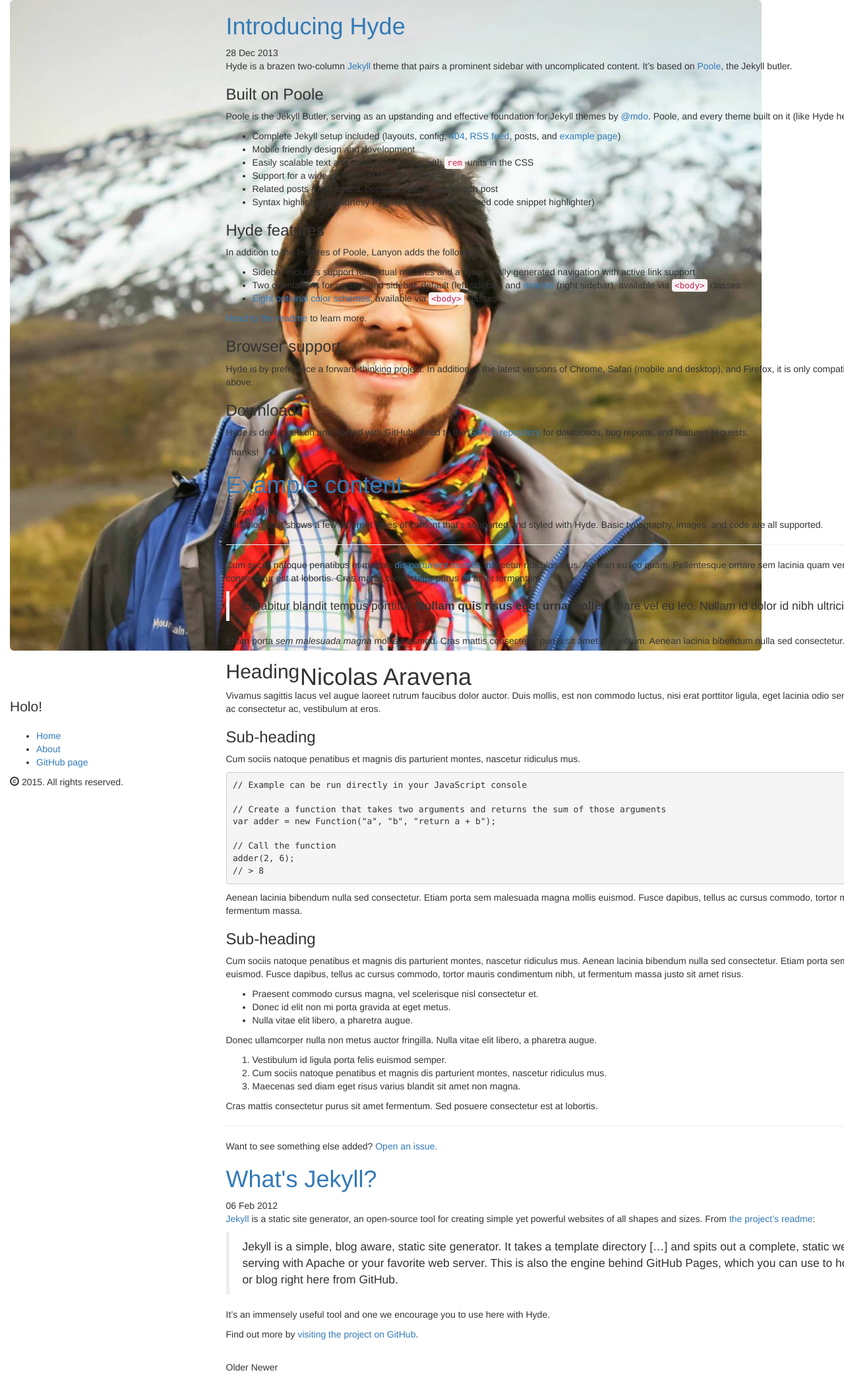
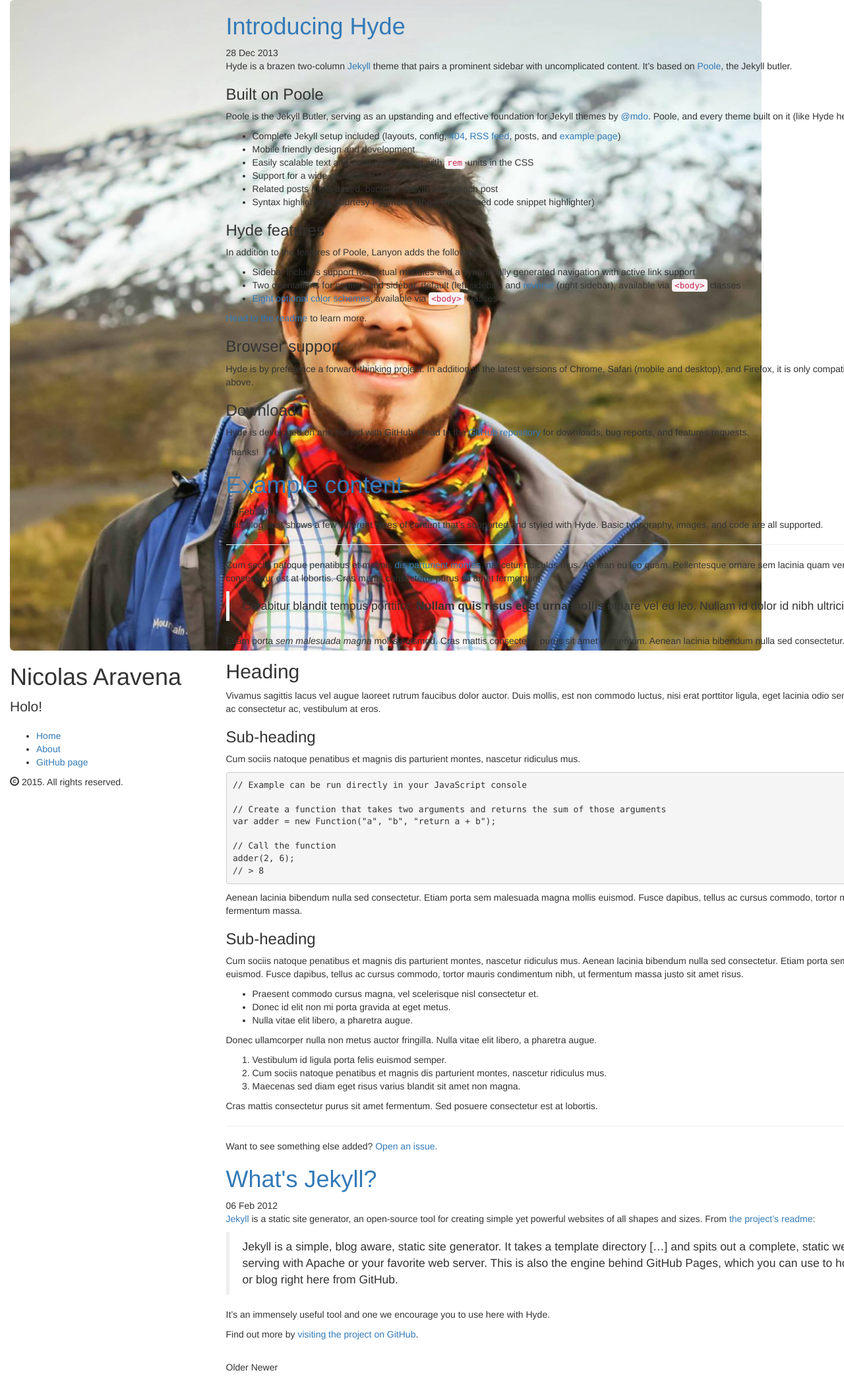
Before and after one commit to nicoaravena/nicoaravena.github.io, a Jekyll site: the page built from index.html, in a window 1280 px wide. Shown: the whole page at 66% size. Built offline with Jekyll 4.4.1, drawn with Linux system fonts in a browser that asks for light colours; Markdown is read by kramdown in place of the engine named in the settings; the list of posts is cut into pages by our own code.

Commit message:
pre-fix3

```diff
--- a/_includes/head.html
+++ b/_includes/head.html
@@ -15,11 +15,9 @@
 
   <!-- CSS -->
   <link rel="stylesheet" href="/public/css/bootstrap.css">
-  <link rel="stylesheet" href="/public/css/style.css">
 
   <!-- Icons -->
-  <link rel="apple-touch-icon-precomposed" sizes="144x144" href="/public/apple-touch-icon-144-precomposed.png">
-                                 <link rel="shortcut icon" href="/public/favicon.ico">
+  <link rel="shortcut icon" href="/public/favicon.ico">
 
   <!-- RSS -->
   <link rel="alternate" type="application/rss+xml" title="RSS" href="/atom.xml">
```
Also changed, not shown: public/apple-touch-icon-144-precomposed.png (deleted).
